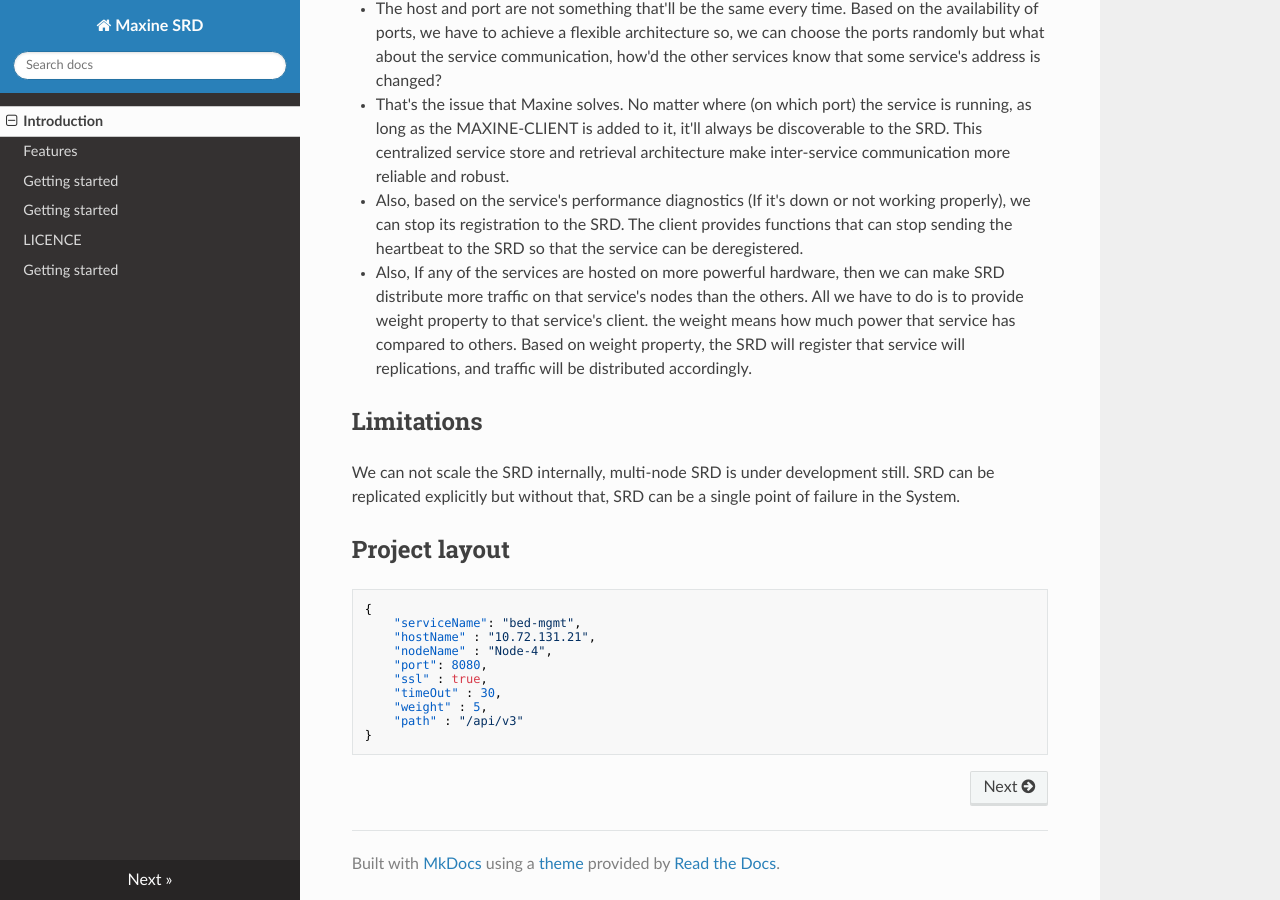
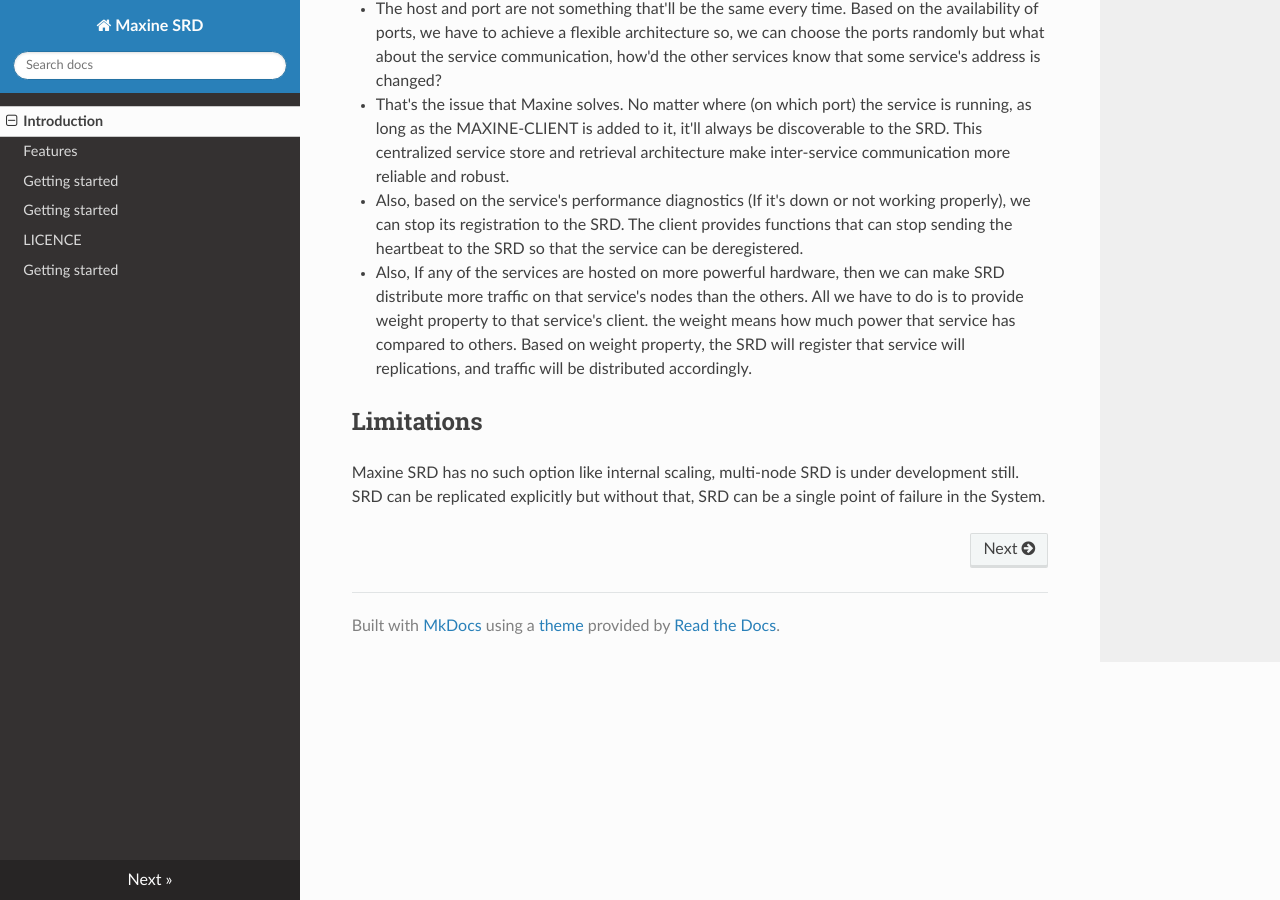
Before and after one commit to VrushankPatel/Maxine, an MkDocs documentation site: the page built from docs/index.md, in a window 1280 px wide and 900 px high, scrolled down 2500 px. Built offline with MkDocs 1.6.1, drawn with Linux system fonts in a browser that asks for light colours; nearby versions of some CDN libraries.

Commit message:
minor change

```diff
--- a/docs/index.md
+++ b/docs/index.md
@@ -53,18 +53,5 @@
 
 ## Limitations
 
-We can not scale the SRD internally, multi-node SRD is under development still.
+Maxine SRD has no such option like internal scaling, multi-node SRD is under development still.
 SRD can be replicated explicitly but without that, SRD can be a single point of failure in the System.
-
-## Project layout
-
-    {
-        "serviceName": "bed-mgmt",
-        "hostName" : "10.72.131.21",
-        "nodeName" : "Node-4",
-        "port": 8080,
-        "ssl" : true,
-        "timeOut" : 30,
-        "weight" : 5,
-        "path" : "/api/v3"
-    }
```
